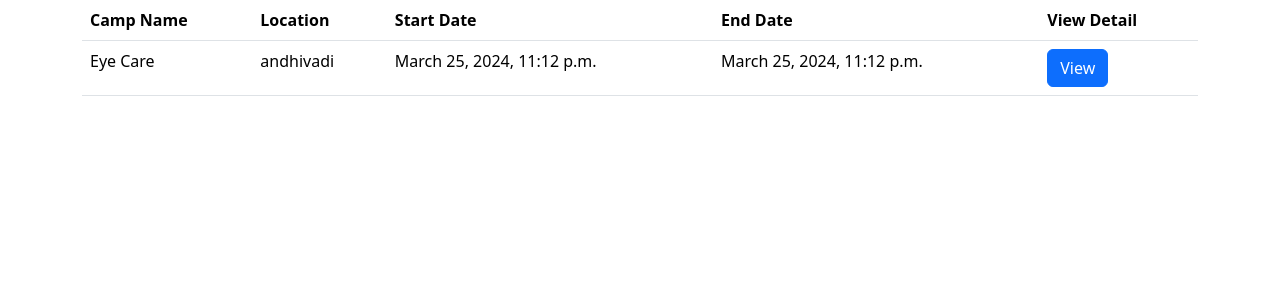
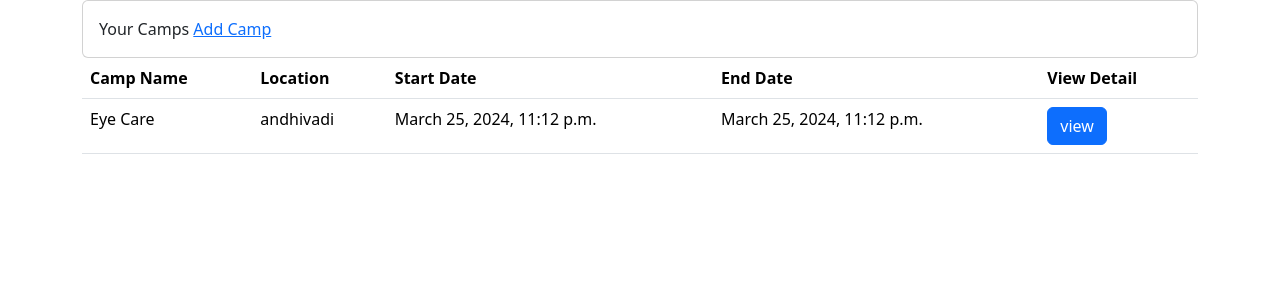
Before and after one commit to Harsha0304/Medifix, a Django app: page /my_camps/ in a window 1280 px wide. Shown: the part 56-356 px from the top of the page. Run offline with Django 5.2, Linux system fonts and the light colour scheme; a user stored in the database is signed in; data comes from the database, SQL or seed files in the repository; both versions use the stored data as it was after the commit.

Commit message:
13th update.
This is the 13th update.

```diff
--- a/administration/models.py
+++ b/administration/models.py
@@ -47,6 +47,7 @@ class camp_details(models.Model):
     type_of_camp = models.CharField(max_length=30, null=True, choices=type_of_camp)
     cost = models.IntegerField(null=True, blank=True, default='0')
     total_camp_registrations = models.IntegerField()
+    camp_register_active = models.BooleanField(default=False)
     createdby = models.ForeignKey(User, on_delete=models.DO_NOTHING)
 
 
--- a/administration/views.py
+++ b/administration/views.py
@@ -2,11 +2,13 @@ from django.shortcuts import render, redirect
 from django.contrib.auth.decorators import login_required
 from django.shortcuts import render, get_object_or_404
 from django.contrib import messages
-from .forms import SignUpForm, ProfileForm
+from .forms import SignUpForm, ProfileForm, CampDetailsForm
 from django.core.mail import send_mail
 from django.conf import settings
 from .models import profile, camp_details
 import json
+from django.views.generic import DetailView
+
 # Create your views here.
 def index(request):
 
@@ -83,6 +85,7 @@ def signup_view(request):
         form = SignUpForm()
     return render(request, 'registration/registration.html', {'register_form': form})
 
+@login_required
 def register_camp_org(request):
     user_profile = profile.objects.get(user_name=request.user)
     if request.method == 'POST':
@@ -110,6 +113,31 @@ def register_camp_org(request):
     camp_register = user_profile.camp_register
     return render(request, 'camp_register.html', {'form': form, 'submitted_application': submitted_application, 'camp_register': camp_register})
 
+@login_required
 def user_camps(request):
     user_camps = camp_details.objects.filter(createdby=request.user)
     return render(request, 'camp/all_camps_user.html', {'user_camps': user_camps})
+
+@login_required
+def camp_details_view(request, pk):
+    camp = get_object_or_404(camp_details, pk=pk)
+    camp_data = [{'lat': camp.lattitude, 'lng': camp.longitude, 'description': camp.description}]
+    return render(request, 'camp/camp_detail.html', {'camp': camp, 'camp_data': json.dumps(camp_data)})
+
+class CampDetailsDetailView(DetailView):
+    model = camp_details
+    template_name = 'camp/camp_detail.html'
+
+
+@login_required
+def create_camp_view(request):
+    if request.method == 'POST':
+        form = CampDetailsForm(request.POST)
+        if form.is_valid():
+            camp = form.save(commit=False)
+            camp.createdby = request.user
+            camp.save()
+            return redirect('camp_details', pk=camp.pk)  # Redirect to camp details page
+    else:
+        form = CampDetailsForm()
+    return render(request, 'camp/register_camp.html', {'form': form})
--- a/medifix_master/urls.py
+++ b/medifix_master/urls.py
@@ -14,4 +14,6 @@ urlpatterns = [
     path('organizer/<str:username>/', views.camp_organizer_profile_detail, name='organizer_user_profile_detail'),
     path('approve/<str:username>/', views.approve_application, name='approve_application'),
     path('deny/<str:username>/', views.deny_application, name='deny_application'),
+    path('<int:pk>/', views.camp_details_view, name='camp_details'),
+    path('create/', views.create_camp_view, name='create_camp'),
 ]
--- a/templates/base.html
+++ b/templates/base.html
@@ -29,7 +29,7 @@
             <div class="collapse navbar-collapse" id="navbarSupportedContent">
                 <ul class="navbar-nav me-auto mb-2 mb-lg-0">
                     <li class="nav-item">
-                        <a class="nav-link active" aria-current="page" href="#">Home</a>
+                        <a class="nav-link active" aria-current="page" href="{% url 'home' %}">Home</a>
                     </li>
                     <li class="nav-item">
                         <a class="nav-link" href="{% url 'admin:index' %}" aria-disabled="true">Admin</a>
--- a/templates/camp/all_camps_user.html
+++ b/templates/camp/all_camps_user.html
@@ -2,6 +2,11 @@
 {% load static %}
 {% block pagetitle %}Medifix - Home{% endblock %}
 {% block content %}
+<div class="card">
+    <div class="card-body">
+        Your Camps <span><a href="{% url 'create_camp' %}">Add Camp</a></span>
+    </div>
+</div>
 <table class="table">
     <thead>
         <tr>
@@ -20,7 +25,7 @@
             <td>{{ camp.start_date_time }}</td>
             <td>{{ camp.end_date_time }}</td>
             <td>
-                <button type="button" class="btn btn-primary">View</button>
+                <a href="{% url 'camp_details' camp.id %}" class="btn btn-primary">view</a>
             </td>
         </tr>
         {% endfor %}
```
Also changed, not shown: administration/forms.py (+6 -1 lines), templates/camp/camp_detail.html (added, +26 -0 lines), templates/camp/register_camp.html (added, +11 -0 lines), administration/migrations/0006_camp_details_camp_register_active.py (added), db.sqlite3.
